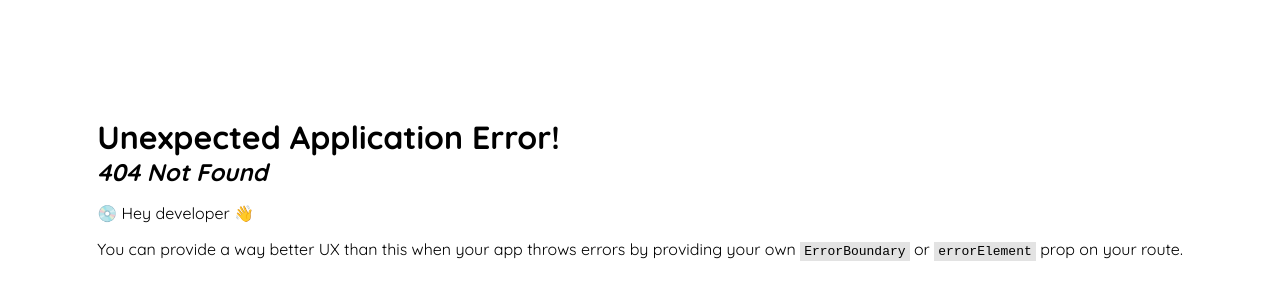
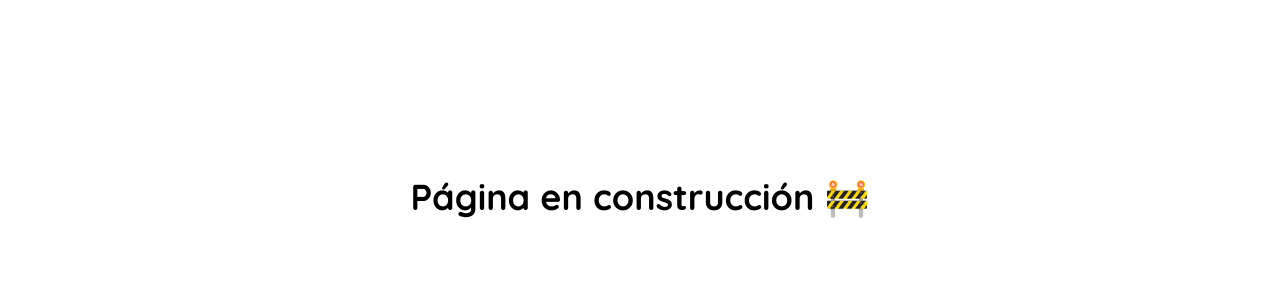
Before and after one commit to andresgoncalves/sart-views, a React (Vite) app: page /login in a window 1280 px wide. Before the commit this address had no page. Shown: the part 204-504 px from the top of the page. Built offline with nearby package versions, Linux system fonts and the light colour scheme.

Commit message:
Setup fixes

```diff
--- a/package.json
+++ b/package.json
@@ -29,6 +29,7 @@
     "eslint-plugin-react-hooks": "^4.6.0",
     "eslint-plugin-react-refresh": "^0.3.4",
     "prettier": "^2.8.8",
+    "prettier-plugin-organize-imports": "^3.2.2",
     "sass": "^1.62.1",
     "typescript": "^5.0.2",
     "vite": "^4.3.9"
--- a/src/main.jsx
+++ b/src/main.jsx
@@ -1,9 +1,9 @@
 import React from "react";
 import ReactDOM from "react-dom/client";
+import { Helmet, HelmetProvider } from "react-helmet-async";
 import { RouterProvider } from "react-router-dom";
+import "./main.scss";
 import router from "./router";
-import "./main.scss";
-import { Helmet, HelmetProvider } from "react-helmet-async";
 
 ReactDOM.createRoot(document.getElementById("root")).render(
   <React.StrictMode>
--- a/src/main.scss
+++ b/src/main.scss
@@ -1,5 +1,5 @@
-@import "./styles/_colors.scss";
-@import "./styles/_typography.scss";
+@use "styles/colors";
+@use "styles/typography";
 
 :root {
   font-family: Quicksand, Verdana, Geneva, Tahoma, sans-serif;
--- a/src/router.jsx
+++ b/src/router.jsx
@@ -1,4 +1,13 @@
 import { createBrowserRouter } from "react-router-dom";
+import BlankPage from "./views/BlankPage";
+import ErrorPage from "./views/ErrorPage";
 import HomePage from "./views/HomePage";
 
-export default createBrowserRouter([{ path: "/", Component: HomePage }]);
+export default createBrowserRouter([
+  { path: "/", Component: HomePage, ErrorBoundary: ErrorPage },
+  { path: "/login", Component: BlankPage },
+  { path: "/registro", Component: BlankPage },
+  { path: "/obras", Component: BlankPage },
+  { path: "/tours", Component: BlankPage },
+  { path: "/calendario", Component: BlankPage },
+]);
--- /dev/null
+++ b/src/views/BlankPage.jsx
@@ -0,0 +1,10 @@
+import { Helmet } from "react-helmet-async";
+
+export default function BlankPage() {
+  return (
+    <>
+      <Helmet title="En progreso" />
+      <h1>Página en construcción 🚧</h1>
+    </>
+  );
+}
--- a/src/views/ErrorPage.jsx
+++ b/src/views/ErrorPage.jsx
@@ -4,7 +4,7 @@ export default function ErrorPage() {
   return (
     <>
       <Helmet title="Error 404" />
-      <h1>Error 404</h1>
+      <h1>Página no encontrada 🚨</h1>
     </>
   );
 }
--- a/vite.config.ts
+++ b/vite.config.ts
@@ -1,5 +1,5 @@
+import react from "@vitejs/plugin-react-swc";
 import { defineConfig } from "vite";
-import react from "@vitejs/plugin-react-swc";
 
 // https://vitejs.dev/config/
 export default defineConfig({
```
Also changed, not shown: 2 other files (tests, documents, lock files or other folders).
